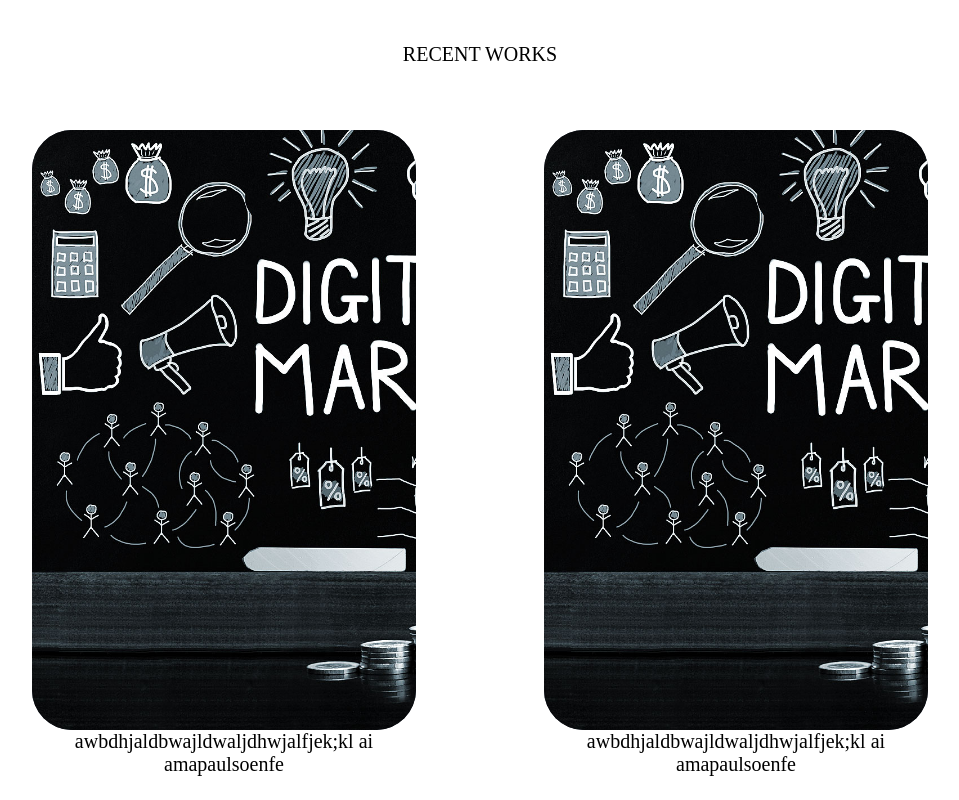
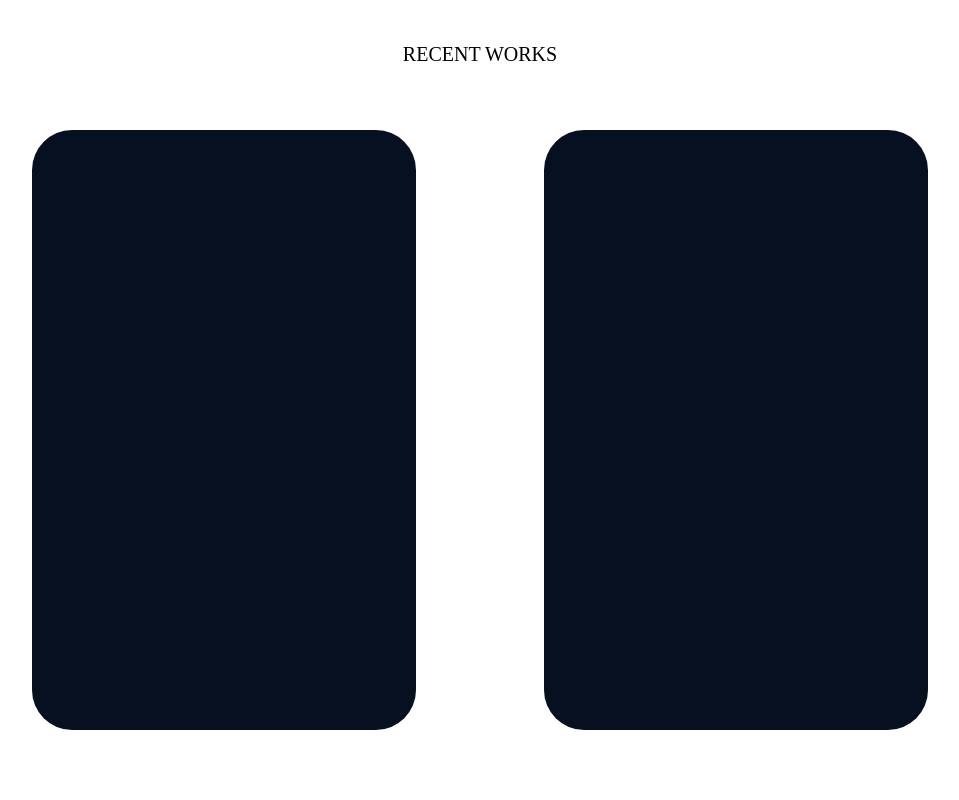
Before and after one commit to PaulTeshome/spira-site, a React (Create React App) app in the folder spira/: page / in a window 1280 px wide. Shown: the part 3080-3880 px from the top of the page, without its empty margins (160-1119 px from the left). Built offline with nearby package versions, Linux system fonts and the light colour scheme.

Commit message:
Update RecentWorksCard.js

```diff
--- a/spira/src/components/RecentWorksCard.js
+++ b/spira/src/components/RecentWorksCard.js
@@ -1,12 +1,12 @@
 import React from 'react'
 import './RecentWorksCard.css'
 
-function RecentWorksCard() {
+function RecentWorksCard({proj_title, proj_desc}) {
   return (
     <div className='recent-card'>
-      <div className='recent-card-bg'></div>
         <div className='recent-card-desc'>
-          awbdhjaldbwajldwaljdhwjalfjek;kl ai amapaulsoenfe
+          <span className='recent-card-header'>{proj_title}</span>
+          <span className='recent-card-text'>{proj_desc}</span>
         </div>
     </div>
   )
```
